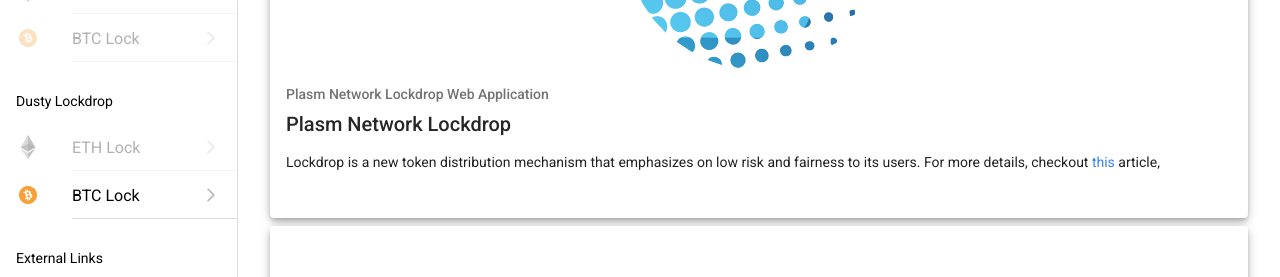
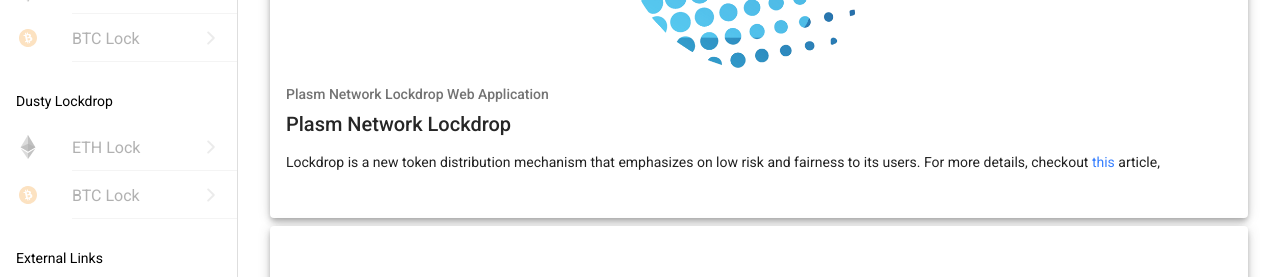
Before and after one commit to AstarNetwork/lockdrop-ui, a React (Create React App) app in the folder app/: page /lock-form#/lock-form in a window 1280 px wide. Shown: the part 305-582 px from the top of the page. Built offline with nearby package versions, Linux system fonts and the light colour scheme; what @polkadot/types would draw is missing.

Commit message:
disabled dusty lock routes

```diff
--- a/app/src/App.tsx
+++ b/app/src/App.tsx
@@ -4,8 +4,8 @@
 import { IonReactHashRouter } from '@ionic/react-router';
 import LandingPage from './pages/LandingPage';
 import EthLockdropPage from './pages/EthLockdropPage';
-import DustyEthLockPage from './pages/DustyEthLockPage';
-import DustyBtcLockPage from './pages/DustyBtcLockPage';
+// import DustyEthLockPage from './pages/DustyEthLockPage';
+// import DustyBtcLockPage from './pages/DustyBtcLockPage';
 
 /* Core CSS required for Ionic components to work properly */
 import '@ionic/react/css/core.css';
@@ -37,8 +37,8 @@
                     <IonRouterOutlet id="main" animated>
                         <Route exact path="/lock-form" component={LandingPage} />
                         <Route path="/lock-form/first" component={EthLockdropPage} />
-                        <Route path="/lock-form/dusty-eth" component={DustyEthLockPage} />
-                        <Route path="/lock-form/dusty-btc" component={DustyBtcLockPage} />
+                        {/* <Route path="/lock-form/dusty-eth" component={DustyEthLockPage} />
+                        <Route path="/lock-form/dusty-btc" component={DustyBtcLockPage} /> */}
                         <Route exact path="/" render={() => <Redirect to="/lock-form" />} />
                     </IonRouterOutlet>
                 </IonSplitPane>
--- a/app/src/components/SideMenu.tsx
+++ b/app/src/components/SideMenu.tsx
@@ -1,3 +1,4 @@
+/* eslint-disable react/prop-types */
 import React from 'react';
 import { IonMenu, IonListHeader, IonContent, IonList, IonItem, IonIcon, IonLabel, IonRouterLink } from '@ionic/react';
 import { Links } from '../data/links';
@@ -7,6 +8,27 @@
 import telegram from '../resources/logo-telegram.svg';
 import github from '../resources/logo-github.svg';
 import { firstLock, secondLock, dustyLock } from '../data/lockInfo';
+import { LockMenu } from '../types/LockdropModels';
+
+interface Props {
+    headerText: string;
+    menuItems: LockMenu[];
+}
+const MenuSection: React.FC<Props> = ({ headerText, menuItems }) => {
+    return (
+        <IonList>
+            <IonListHeader>{headerText}</IonListHeader>
+            {menuItems.map((i, index) => (
+                <IonRouterLink routerLink={i.uri} key={index}>
+                    <IonItem button detail disabled={i.disabled}>
+                        <IonIcon src={i.icon} slot="start" />
+                        <IonLabel>{i.title}</IonLabel>
+                    </IonItem>
+                </IonRouterLink>
+            ))}
+        </IonList>
+    );
+};
 
 const SideMenu: React.FC = () => {
     return (
@@ -22,40 +44,10 @@
                             </IonItem>
                         </IonRouterLink>
                     </IonList>
-                    <IonList>
-                        <IonListHeader>First Lockdrop</IonListHeader>
-                        {firstLock.map((i, index) => (
-                            <IonRouterLink routerLink={i.uri} key={index}>
-                                <IonItem button detail>
-                                    <IonIcon src={i.icon} slot="start" />
-                                    <IonLabel>{i.title}</IonLabel>
-                                </IonItem>
-                            </IonRouterLink>
-                        ))}
-                    </IonList>
-                    <IonList>
-                        <IonListHeader>Second Lockdrop</IonListHeader>
-                        {secondLock.map((i, index) => (
-                            <IonRouterLink routerLink={i.uri} key={index}>
-                                <IonItem button disabled detail>
-                                    <IonIcon src={i.icon} slot="start" />
-                                    <IonLabel>{i.title}</IonLabel>
-                                </IonItem>
-                            </IonRouterLink>
-                        ))}
-                    </IonList>
 
-                    <IonList>
-                        <IonListHeader>Dusty Lockdrop</IonListHeader>
-                        {dustyLock.map((i, index) => (
-                            <IonRouterLink routerLink={i.uri} key={index}>
-                                <IonItem button detail disabled={i.disabled}>
-                                    <IonIcon src={i.icon} slot="start" />
-                                    <IonLabel>{i.title}</IonLabel>
-                                </IonItem>
-                            </IonRouterLink>
-                        ))}
-                    </IonList>
+                    <MenuSection headerText="First Lockdrop" menuItems={firstLock} />
+                    <MenuSection headerText="Second Lockdrop" menuItems={secondLock} />
+                    <MenuSection headerText="Dusty Lockdrop" menuItems={dustyLock} />
 
                     <IonList>
                         <IonListHeader>External Links</IonListHeader>
--- a/app/src/data/lockInfo.ts
+++ b/app/src/data/lockInfo.ts
@@ -53,24 +53,26 @@
 export const secondLock: LockMenu[] = [
     {
         title: 'ETH Lock',
-        uri: '/lock-form/first',
+        //uri: '/lock-form/first',
         icon: ethLogo,
         startDate: secondLockdropStart,
         endDate: secondLockdropEnd,
+        disabled: true,
     },
     {
         title: 'BTC Lock',
-        uri: '/lock-form/first',
+        //uri: '/lock-form/first',
         icon: btcLogo,
         startDate: secondLockdropStart,
         endDate: secondLockdropEnd,
+        disabled: true,
     },
 ];
 
 export const dustyLock: LockMenu[] = [
     {
         title: 'ETH Lock',
-        uri: '/lock-form/dusty-eth',
+        //uri: '/lock-form/dusty-eth',
         icon: ethLogo,
         startDate: firstLockdropStart,
         endDate: firstLockdropEnd,
@@ -78,10 +80,10 @@
     },
     {
         title: 'BTC Lock',
-        uri: '/lock-form/dusty-btc',
+        //uri: '/lock-form/dusty-btc',
         icon: btcLogo,
         startDate: firstLockdropStart,
         endDate: firstLockdropEnd,
-        disabled: false,
+        disabled: true,
     },
 ];
--- a/app/src/types/LockdropModels.ts
+++ b/app/src/types/LockdropModels.ts
@@ -40,8 +40,8 @@
 }
 
 export interface LockMenu {
-    uri: string;
-    icon: string;
+    uri?: string;
+    icon?: string;
     title: string;
     startDate: Moment;
     endDate: Moment;
```
